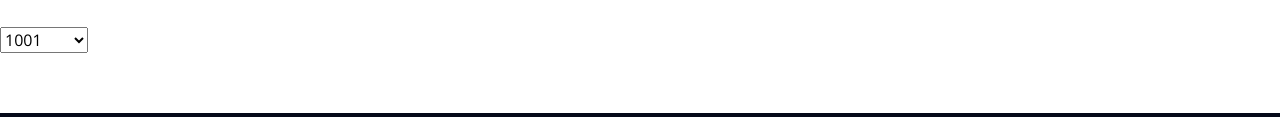
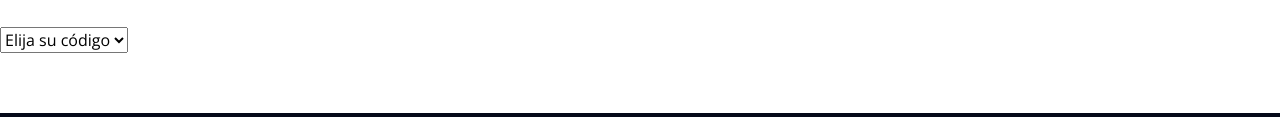
Before and after one commit to anprofor/2022333, a plain HTML site: page dipcf2022.html in a window 1280 px wide. Shown: the part 404-521 px from the top of the page. Drawn offline with nearby package versions, Linux system fonts and the light colour scheme.

Commit message:
Update dipcf2022.html

```diff
--- a/dipcf2022.html
+++ b/dipcf2022.html
@@ -90,11 +90,13 @@
   </div>
 
 
-<select>
-
-	<option> <a "href="dipcf2022/1.pdf" download="mi-archivo.pdf">1001</a></option>
-	<option>Bucarest</option>
-	<option>Madrid</option>
+<select
+onchange="location.href=this.options[this.selectedIndex].value"
+name="elige"
+size="1">
+<option value="#" selected>Elija su código</option>
+<option value="https://github.com/anprofor/cf2022/blob/gh-pages/dipcf2022/1.pdf">1001</option
+<option value="https://github.com/anprofor/cf2022/blob/gh-pages/dipcf2022/2.pdf">1002</option>
 
 </select>
 
```
